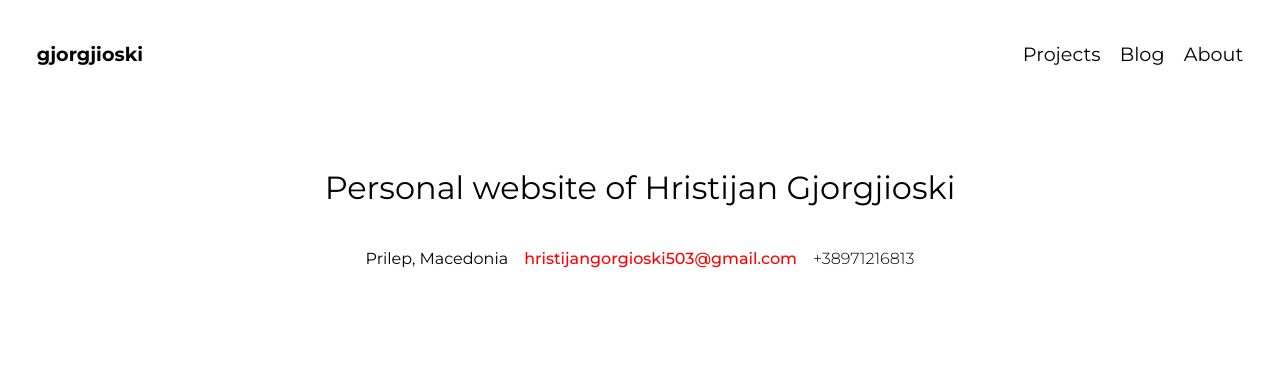
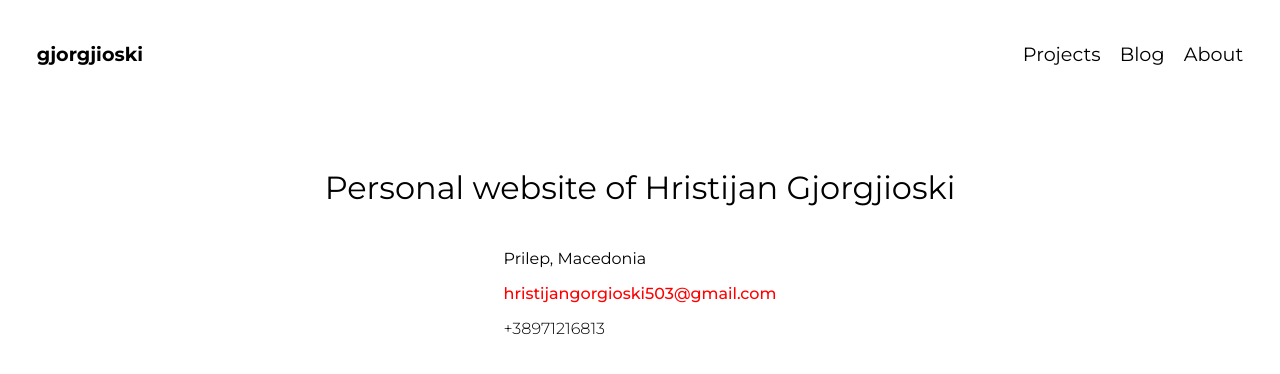
Before and after one commit to HristijanGjorgjioski/PersonalWebsite, a React (Create React App) app: page / in a window 1280 px wide. Shown: the top 374 px of the page. Built offline with nearby package versions, Linux system fonts and the light colour scheme.

Commit message:
working on responsivnes

```diff
--- a/src/components/Hero/Hero.styles.sass
+++ b/src/components/Hero/Hero.styles.sass
@@ -19,3 +19,8 @@
 .hero-personal__info-email
     font-weight: 500
     color: red
+
+
+@media (min-width: 640px)
+    .hero-personal__info
+        flex-direction: column
--- a/src/sass/variables.styles.sass
+++ b/src/sass/variables.styles.sass
@@ -1,2 +1,8 @@
 $app-primary: #d6d2d2
 $button-primary: grey
+
+// Breakpoints
+$mobileBreakPoint: 640px
+$tabletBreakPoint: 768px
+$laptopBreakPoint: 1024px
+$pcBreakPoint: 1280px
```
